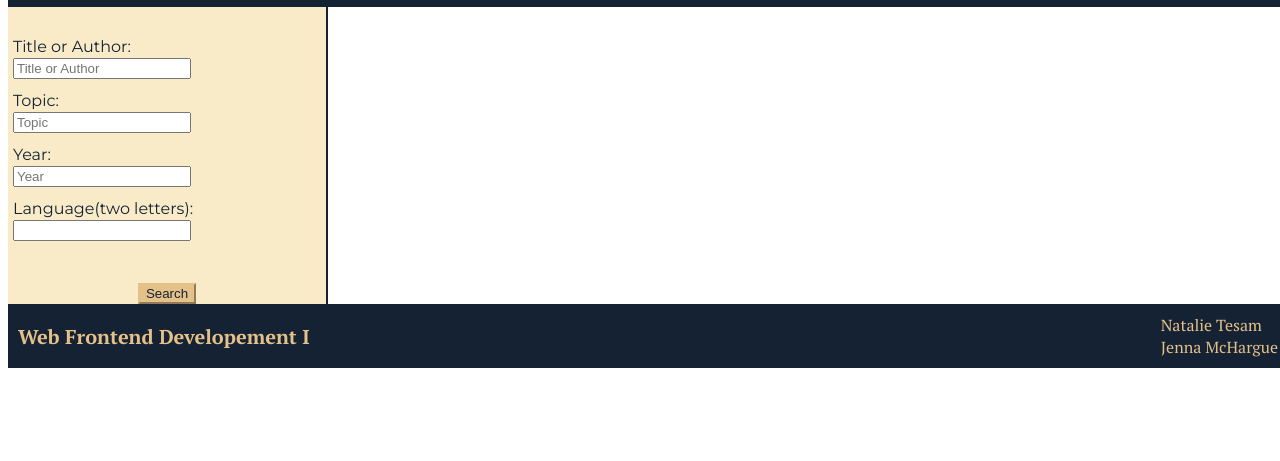
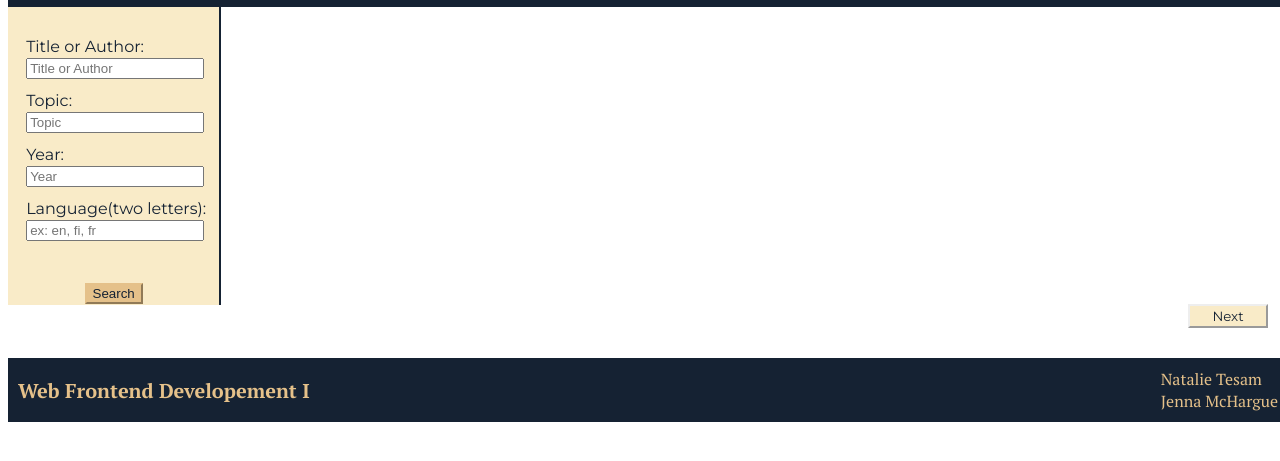
Before and after one commit to NatalieTesam/PageMate, a website built with Vite: page src/search.html in a window 1280 px wide. Shown: the part 121-582 px from the top of the page. Built offline with nearby package versions, Linux system fonts and the light colour scheme; no server answers.

Commit message:
search book image

```diff
--- a/src/css/search.css
+++ b/src/css/search.css
@@ -16,7 +16,7 @@
 }
 #search {
     border-right: 2px solid var(--pmdarkblue);
-    height: 100%;
+    height: 100.2%;
     font-family: var(--bodyfont);
     background-color: var(--pmyellow);
 }
@@ -24,7 +24,7 @@
     display: flex;
     flex-direction: column;
     margin-top: 30px;
-    padding-left: 5px;
+    padding-left: 10px;
     padding-right: 5px;
     color: var(--pmdarkblue);
 }
@@ -47,9 +47,30 @@
     border-color: var(--pmbgolden);
 }
 
+@media (min-width: 1000px) {
+    .searchPage {
+        display: grid;
+        grid-template-columns: 1fr 5fr;
+    }
+    #searchForm {
+        justify-self: center;
+    }
+    .book {
+        width: 400px;
+        height: 500px;
+    }
+    .bookList {
+        flex-wrap: wrap;
+    }
+}
+
 /* book list */
 .bookList {
-    margin-bottom: 3em;
+    margin-bottom: 2em;
+}
+.bookImg {
+    margin-top: 2em;
+    margin-left: 1.5em;
 }
 .book {
     margin-left: 1em;
@@ -79,3 +100,18 @@
     text-decoration: none;
     color: var(--pmbrown);
 }
+
+#nextButton {
+    grid-column: 2;
+    width: 6em;
+    padding: 2px;
+    font-family: var(--bodyfont);
+    display: flex;
+    justify-content: center;
+    justify-self: right;
+    margin-right: 20px;
+    margin-bottom: 30px;
+    color: var(--pmdarkblue);
+    background-color: var(--pmyellow);
+    border-color: var(--pmbyellow);
+}
--- a/src/js/search.js
+++ b/src/js/search.js
@@ -20,8 +20,10 @@ function bookTemplate(book) {
     const link = book.formats?.['text/html'] || "#";
     return `
         <div class="book">
+            <img class="bookImg" src="${book.formats['image/jpeg']}" alt="${book.title}">
             <h2>${book.title}</h2>
             <p><strong>Author(s):</strong> ${authors}</p>
+            <button id="listButton">Add to List</button>
             <a href="${link}" target="_blank">Read Book</a>
         </div>
     `;
--- a/src/search.html
+++ b/src/search.html
@@ -31,13 +31,14 @@
                 <label for="year">Year:</label>
                 <input type="text" name="year" id="year" placeholder="Year">
                 <label for="language">Language(two letters):</label>
-                <input type="tel" name="language" id="language">
+                <input type="tel" name="language" id="language" placeholder="ex: en, fi, fr">
             </form>
             <button id="searchButton">Search</button>
         </div>
         <div class="bookList">
 
         </div>
+        <button id="nextButton">Next</button>
     </main>
     <footer>
         <h1>Web Frontend Developement I</h1>
```
